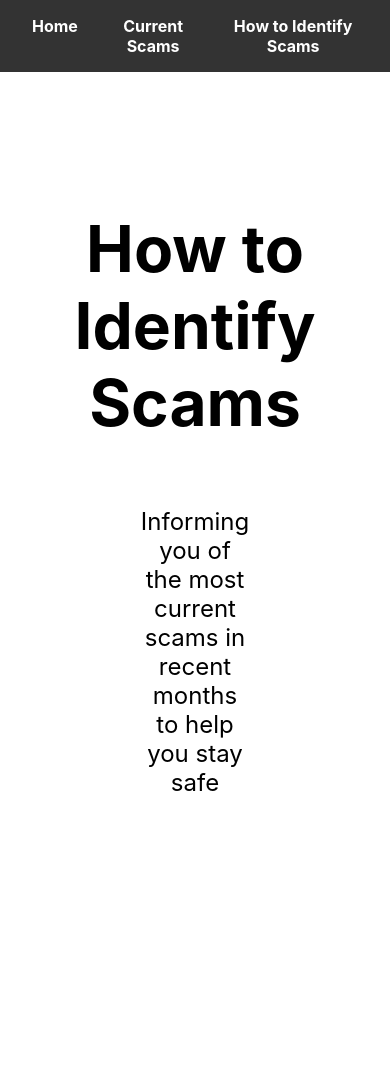
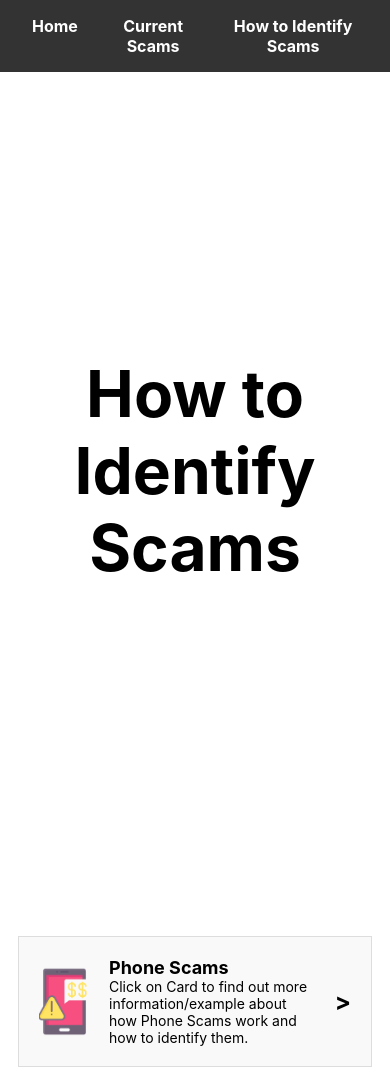
Before and after one commit to YQiZhu/ScamGuard, a React (Create React App) app in the folder scamguard_react/: page /identifyScam in a window 390 px wide. Before the commit the page ends 916 px from the top, so only its background shows below. Built offline with nearby package versions, Linux system fonts and the light colour scheme.

Commit message:
Add clickable box for phone scams to jump to phone scam page

```diff
--- a/scamguard_react/src/App.js
+++ b/scamguard_react/src/App.js
@@ -5,6 +5,8 @@ import './App.css';
 import CurrentScamsPage from './CurrentScamsPage';  // Import the Map component
 import IdentifyScamsPage from './IdentifyScamsPage'; // Import the Route component
 import Header from './Header';
+import PhoneScams from './IdentifyScams/PhoneScams';
+
 
 function App() {
   // Create a reference to the map section
@@ -50,6 +52,7 @@ function App() {
           } />
           <Route path="/currentScam" element={<CurrentScamsPage />} />
           <Route path="/identifyScam" element={<IdentifyScamsPage />} />
+          <Route path="/phone-scams" element={<PhoneScams />} />
         </Routes>
       </div>
     </Router>
--- a/scamguard_react/src/CurrentScamsPage.js
+++ b/scamguard_react/src/CurrentScamsPage.js
@@ -16,10 +16,11 @@ const CurrentScamsPage = () => {
     };
 
     return (
-        <div className="CurrentScamPage">
+        <div className="CurrentScamsPage">
             {/* Side Menu */}
             <nav className="Side-menu">
                 <ul>
+                    <h2>Page Menu</h2>
                     <li><a href="#most-reported" onClick={() => scrollToSection(mostReportedRef)}>Current Most Reported Scams</a></li>
                     <li><a href="#top-loss" onClick={() => scrollToSection(topLossRef)}>Current Top Scams By Loss</a></li>
                     <li><a href="#popular-contact" onClick={() => scrollToSection(popularContactRef)}>Current Most Popular Contact Methods</a></li>
--- a/scamguard_react/src/IdentifyScams/PhoneScams.js
+++ b/scamguard_react/src/IdentifyScams/PhoneScams.js
@@ -1,33 +1,12 @@
-import React, { useEffect, useState } from 'react';
-import { BarChart, Bar, XAxis, YAxis, CartesianGrid, Tooltip, Legend } from 'recharts';
+import React from 'react';
 // import './MostReportedScam.css';
 
 function PhoneScams() {
-    // const [data, setData] = useState([]);
-
-    // useEffect(() => {
-    //     fetch('https://scamguard.live/api/most_frequent_scams/', {
-    //         method: 'GET',
-    //         headers: {
-    //             'Content-Type': 'application/json',
-    //         },
-    //     })
-    //         .then(response => {
-    //             if (!response.ok) {
-    //                 throw new Error('Network response was not ok');
-    //             }
-    //             return response.json();
-    //         })
-    //         .then(data => setData(data))
-    //         .catch(error => console.error('Error fetching map data:', error.message));
-    // }, []);
-
     return (
-        <div className="chart-container">
-            <div>
-                <h2>Romance Scams</h2>
-
-            </div>
+        <div className="PhoneScamsPage">
+            <h2>Phone Scams</h2>
+            <p>Details and examples about how phone scams work and how to identify them.</p>
+            {/* Add more content or components here */}
         </div>
     );
 }
--- a/scamguard_react/src/IdentifyScamsPage.css
+++ b/scamguard_react/src/IdentifyScamsPage.css
@@ -45,6 +45,56 @@
     color: rgb(99, 99, 216); /* Change text color on hover */
 }
 
+.clickable-box {
+    background-color: #f9f9f9;
+    transition: background-color 0.3s ease;
+    display: flex;
+    align-items: center;
+    justify-content: space-between;
+    padding: 20px;
+    margin: 20px auto; /* Center the box horizontally */
+    cursor: pointer;
+    width: 80%; /* Reduce the width of the box */
+    max-width: 800px; /* Optional: Limit the max width */
+    border: 1px solid #ddd;
+}
+
+.clickable-box:hover {
+    background-color: #e0e0e0;
+}
+
+.clickable-box img {
+    width: 50px;
+    margin-right: 20px;
+}
+
+.clickable-box .text-content {
+    display: flex;
+    flex-direction: column;
+    align-items: flex-start; /* Align text to the start of the content area */
+    justify-content: center;
+    text-align: left; /* Ensure text is left-aligned */
+    flex: 1;
+    padding-right: 20px; /* Add padding to the right to ensure space before the arrow */
+}
+
+.clickable-box h3 {
+    margin: 0;
+    font-size: 18px;
+    font-weight: bold;
+}
+
+.clickable-box p {
+    margin: 0;
+    font-size: 14px;
+}
+
+.clickable-box .arrow {
+    font-size: 24px;
+    font-weight: bold;
+    flex-shrink: 0; /* Prevent arrow from shrinking */
+}
+
 .App-header {
     /* background-color: #282c34; */
     min-height: 100vh;
--- a/scamguard_react/src/IdentifyScamsPage.js
+++ b/scamguard_react/src/IdentifyScamsPage.js
@@ -1,22 +1,25 @@
 import React, { useRef } from 'react';
+import { useNavigate } from 'react-router-dom';
 import PhoneScams from './IdentifyScams/PhoneScams';
 import EmailScams from './IdentifyScams/EmailScams';
 import RomanceScams from './IdentifyScams/RomanceScams';
 import './IdentifyScamsPage.css';
 
 const IdentifyScamsPage = () => {
-    // Create a reference to the section
-    const phoneScamsRef = useRef(null);
-    const emailScamsRef = useRef(null);
-    const romanceScamsRef = useRef(null);
+    const navigate = useNavigate();
 
-    // Function to scroll to the section
-    const scrollToSection = (ref) => {
-        ref.current?.scrollIntoView({ behavior: 'smooth' });
-    };
+    // // Create a reference to the section
+    // const phoneScamsRef = useRef(null);
+    // const emailScamsRef = useRef(null);
+    // const romanceScamsRef = useRef(null);
+
+    // // Function to scroll to the section
+    // const scrollToSection = (ref) => {
+    //     ref.current?.scrollIntoView({ behavior: 'smooth' });
+    // };
 
     return (
-        <div className="CurrentScamPage">
+        <div className="IdentifyScamsPage">
             {/* Side Menu */}
             {/* <nav className="Side-menu">
                 <ul>
@@ -29,25 +32,28 @@ const IdentifyScamsPage = () => {
             {/* Introduction Section */}
             <header className="App-header">
                 <h1>How to Identify Scams</h1>
-                <p>Informing you of the most current scams in recent months to help you stay safe</p>
+                <p></p>
             </header>
 
-            {/* Main Content */}
-            <main>
-                {/* Chart Section */}
-                {/* <section ref={mostReportedRef} id="most-reported" className="Chart-section"> */}
-                    {/* <h2>Current Most Reported Scams</h2> */}
-                    {/* <MostReportedScam /> */}
-                {/* </section> */}
-                {/* <section ref={topLossRef} id="top-loss" className="Chart-section"> */}
-                    {/* <h2>Current Top Scams by Loss</h2> */}
-                    {/* <TopLossScam /> */}
-                {/* </section> */}
-                {/* <section ref={popularContactRef} id="popular-contact" className="Chart-section"> */}
-                    {/* <h2>Current Most Popular Contact Methods</h2> */}
-                    {/* <PopularContactMethods /> */}
-                {/* </section> */}
-            </main>
+            {/* Clickable Box Section */}
+            <div
+                className="clickable-box"
+                onClick={() => navigate('/phone-scams')}
+            >
+                <img
+                    src={require('./images/phone_scams_icon.png')}
+                    alt="Phone Scams"
+                />
+                <div className="text-content">
+                    <h3>Phone Scams</h3>
+                    <p>
+                        Click on Card to find out more information/example about how Phone Scams work and how to identify them.
+                    </p>
+                </div>
+                <div className="arrow">
+                    &gt;
+                </div>
+            </div>
         </div>
     );
 };
```
Also changed, not shown: scamguard_react/src/images/phone_scams_icon.png (added).
